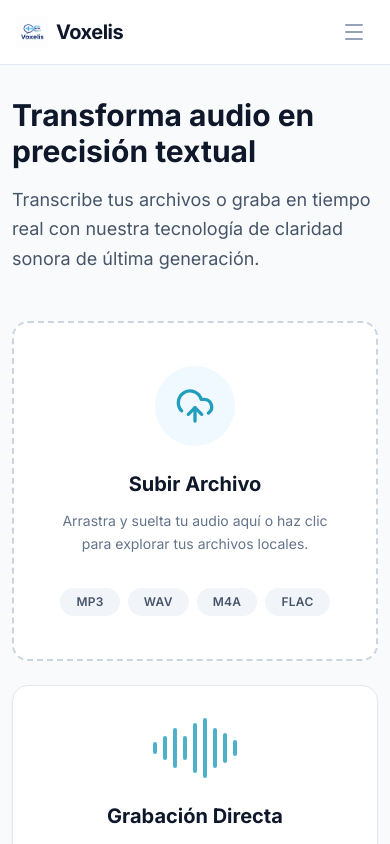
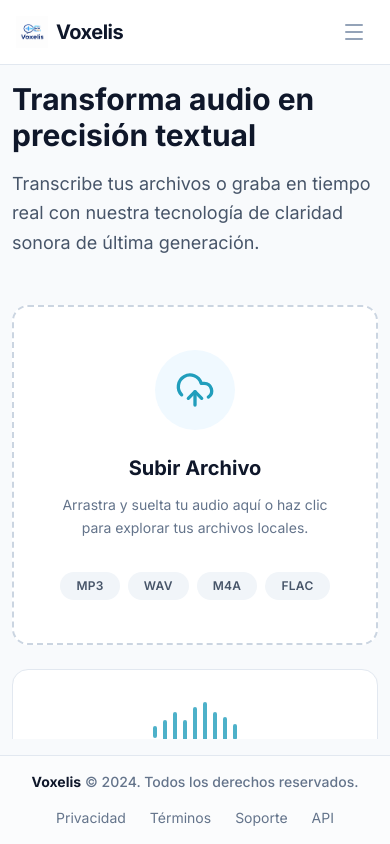
Before and after one commit to Hectr203/whisper-transcriber, a React (Vite) app in the folder frontend/: page / in a window 390 px wide. Shown: the top 844 px of the page. Built offline with nearby package versions, Linux system fonts and the light colour scheme; no server answers.

Commit message:
refactor: update default TTS speed to 2 and optimize main layout for full-height responsiveness

```diff
--- a/frontend/src/App.jsx
+++ b/frontend/src/App.jsx
@@ -286,7 +286,7 @@ export default function App() {
   const isLargeFile = file && file.size > 24 * 1024 * 1024;
 
   return (
-    <div className="min-h-screen w-full bg-background-light dark:bg-background-dark text-slate-800 dark:text-slate-100 flex flex-col font-sans transition-colors duration-300">
+    <div className="h-screen w-full overflow-hidden bg-background-light dark:bg-background-dark text-slate-800 dark:text-slate-100 flex flex-col font-sans transition-colors duration-300">
 
       {/* Navbar */}
       <header className="sticky top-0 z-40 bg-white/90 dark:bg-surface-dark backdrop-blur-md border-b border-slate-200 dark:border-slate-800">
@@ -442,18 +442,20 @@ export default function App() {
       )}
 
       {/* Contenido principal */}
-      <main className="flex-1 w-full max-w-[2000px] mx-auto px-3 sm:px-4 py-8 md:py-12">
+      <main className="flex-1 w-full max-w-[2000px] mx-auto px-3 sm:px-4 py-4 md:py-6 flex flex-col min-h-0 overflow-hidden">
 
         {/* HISTORY TAB */}
         {activeTab === 'history' && (
-          <HistoryPanel
-            history={history}
-            onLoadItem={handleLoadHistoryItem}
-          />
+          <div className="flex-1 overflow-y-auto min-h-0">
+            <HistoryPanel
+              history={history}
+              onLoadItem={handleLoadHistoryItem}
+            />
+          </div>
         )}
 
         {/* STT TAB */}
-        <div className={`animate-fade-in ${activeTab === 'stt' ? 'block' : 'hidden'}`}>
+        <div className={`animate-fade-in flex-1 min-h-0 flex-col ${activeTab === 'stt' ? 'flex' : 'hidden'} ${result ? 'overflow-hidden' : 'overflow-y-auto'}`}>
 
           {/* Hero Section */}
           {!result && !file && (
@@ -669,7 +671,7 @@ export default function App() {
 
           {/* Resultado */}
           {result && (
-            <div className="mt-6">
+            <div className="mt-4 flex-1 min-h-0 flex flex-col">
               <TextEditorTTS
                 initialText={result.transcription}
                 initialMetadata={result}
@@ -684,7 +686,7 @@ export default function App() {
         </div>
 
         {/* TTS TAB */}
-        <div className={`animate-fade-in ${activeTab === 'tts' ? 'block' : 'hidden'}`}>
+        <div className={`animate-fade-in flex-1 min-h-0 overflow-hidden ${activeTab === 'tts' ? 'flex flex-col' : 'hidden'}`}>
           <TextEditorTTS
             initialText=""
             showReset={false}
@@ -695,13 +697,13 @@ export default function App() {
         </div>
 
         {/* YOUTUBE TAB */}
-        <div className={`animate-fade-in ${activeTab === 'youtube' ? 'block' : 'hidden'}`}>
+        <div className={`animate-fade-in flex-1 overflow-y-auto min-h-0 ${activeTab === 'youtube' ? 'block' : 'hidden'}`}>
           <YouTubePanel onRefreshHistory={loadHistory} />
         </div>
       </main>
 
       {/* Footer */}
-      <footer className="w-full border-t border-slate-200 dark:border-slate-800 bg-white/50 dark:bg-surface-dark py-8 mt-auto">
+      <footer className="w-full flex-shrink-0 border-t border-slate-200 dark:border-slate-800 bg-white/50 dark:bg-surface-dark py-4 mt-auto">
         <div className="max-w-7xl mx-auto px-4 sm:px-6 lg:px-8 flex flex-col md:flex-row justify-between items-center gap-4">
           <p className="text-slate-500 dark:text-slate-400 text-sm font-medium">
             <strong className="text-secondary-900 dark:text-white mr-1">Voxelis</strong>
--- a/frontend/src/components/TextEditorTTS.jsx
+++ b/frontend/src/components/TextEditorTTS.jsx
@@ -38,11 +38,11 @@ export default function TextEditorTTS({
   const [isMarkdownMode, setIsMarkdownMode] = useState(false);
   const [copied, setCopied] = useState(false);
   const [playState, setPlayState] = useState('idle');
-  const [speed, setSpeed] = useState(1);
+  const [speed, setSpeed] = useState(2);
   const [isDownloading, setIsDownloading] = useState(false);
   const [isImproving, setIsImproving] = useState(false);
 
-  const speedRef = useRef(1);
+  const speedRef = useRef(2);
   const isPausedRef = useRef(false);
   const [activeCharIndex, setActiveCharIndex] = useState(-1);
   const utteranceRef = useRef(null);
@@ -577,13 +577,13 @@ export default function TextEditorTTS({
   };
 
   return (
-    <div className="flex flex-col gap-6 animate-fade-in">
+    <div className="flex flex-col gap-6 animate-fade-in h-full min-h-0">
 
       {/* 2-Column Layout Grid */}
-      <div className="flex flex-col lg:flex-row gap-6 items-stretch">
+      <div className="flex flex-col lg:flex-row gap-6 items-stretch h-full min-h-0">
 
         {/* Left Column: Editor */}
-        <div className="flex-1 flex flex-col bg-white dark:bg-surface-dark border border-slate-200 dark:border-slate-800 rounded-2xl overflow-hidden shadow-sm hover:shadow-md transition-shadow h-[400px] lg:h-auto lg:min-h-[400px]">
+        <div className="flex-1 flex flex-col bg-white dark:bg-surface-dark border border-slate-200 dark:border-slate-800 rounded-2xl overflow-hidden shadow-sm hover:shadow-md transition-shadow">
           {/* Header & Toolbar */}
           <div className="px-4 py-3 border-b border-slate-100 dark:border-slate-800/50 flex flex-col gap-4 bg-slate-50/50 dark:bg-slate-800/20">
             <div className="flex justify-between items-center">
@@ -662,10 +662,11 @@ export default function TextEditorTTS({
         </div>
 
         {/* Right Column: Settings */}
-        <div className="w-full lg:w-80 flex flex-col gap-6">
+        <div className="w-full lg:w-80 overflow-y-auto pr-2 pb-2 h-full min-h-0">
+          <div className="flex flex-col gap-6 pt-2">
 
-          {/* Action Banner (Sidebar Top) */}
-          <div className="w-full bg-primary-600 dark:bg-primary-700 text-white rounded-2xl p-6 shadow-xl flex flex-col gap-6 relative overflow-hidden">
+            {/* Action Banner (Sidebar Top) */}
+            <div className="w-full bg-primary-600 dark:bg-primary-700 text-white rounded-2xl p-6 shadow-xl flex flex-col gap-6 relative overflow-hidden flex-shrink-0">
             <div className="flex items-center gap-4 z-10">
               <button
                 onClick={handleTogglePlay}
@@ -837,6 +838,7 @@ export default function TextEditorTTS({
 
 
           </div>
+          </div>
         </div>
       </div>
 
```
